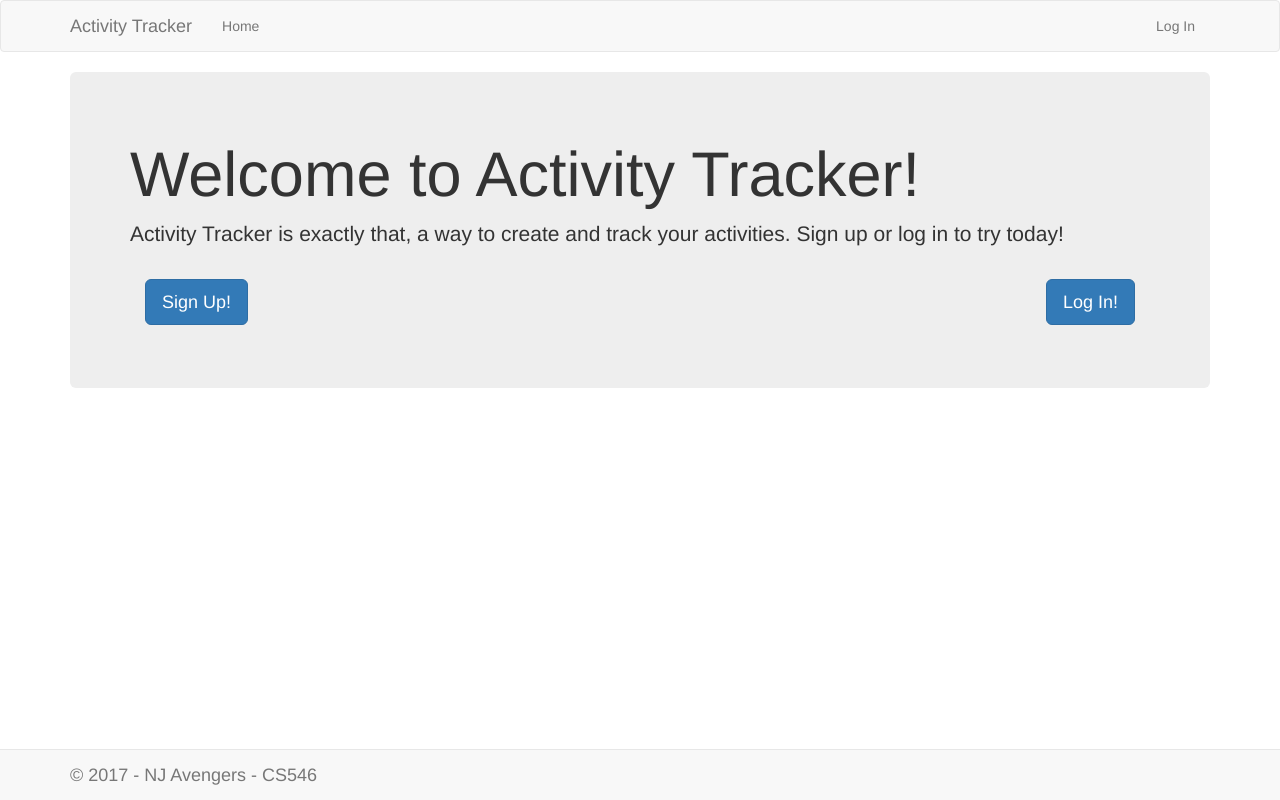
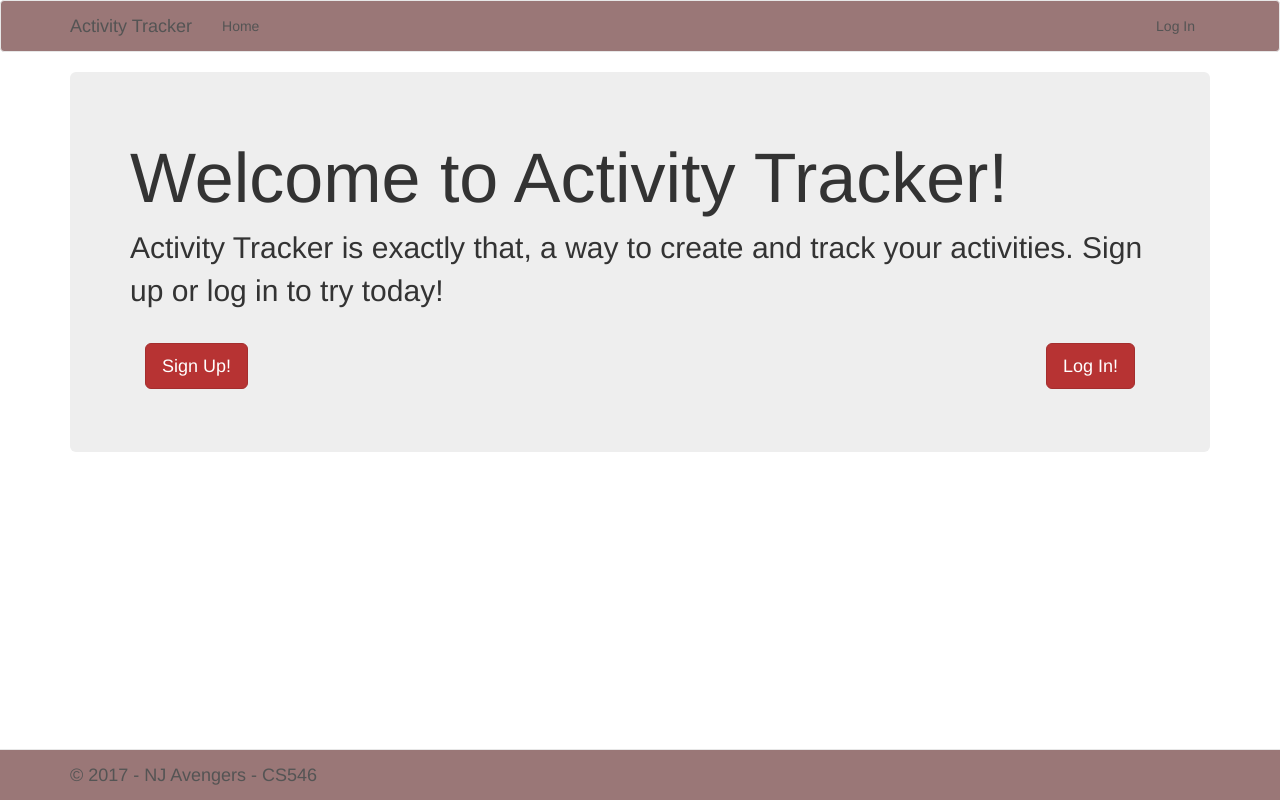
Before and after one commit to StevePak/ActivityTracker, a Node server app: page / in a window 1280 px wide. Run offline with Node 20, Linux system fonts and the light colour scheme; some libraries are stand-ins or nearby versions.

Commit message:
Missing changes.

```diff
--- a/package.json
+++ b/package.json
@@ -25,6 +25,7 @@
     "express-session": "^1.15.6",
     "http": "0.0.0",
     "jade": "^1.11.0",
+    "moment": "^2.20.0",
     "mongodb": "^2.2.33",
     "passport": "^0.4.0",
     "passport-local": "^1.0.0",
--- a/public/css/site.css
+++ b/public/css/site.css
@@ -9,3 +9,112 @@
 .btn-margin {
     margin: 15px;
 }
+
+.navbar-default {
+    background-color: #9a7777;
+    border-color: #e7e7e7;
+}
+
+.navbar-default .navbar-brand {
+    color: #545454;
+}
+
+.navbar-default .navbar-nav>li>a {
+    color: #545454;
+}
+
+.navbar-default .navbar-brand:focus, .navbar-default .navbar-brand:hover {
+    color: #4e4e4e;
+    background-color: transparent;
+}
+
+.btn-primary {
+    color: #fff;
+    background-color: #b73333;
+    border-color: #a42e2e;
+}
+
+.btn-primary:hover, .btn-primary:focus, .btn-primary:active, .btn-primary.active, .open>.dropdown-toggle.btn-primary {
+    color: #fff;
+    background-color: #db0000;
+    border-color: #8e2828; /*set the color you want here*/
+}
+
+.btn-primary.active.focus, .btn-primary.active:focus, .btn-primary.active:hover, .btn-primary:active.focus, .btn-primary:active:focus, .btn-primary:active:hover, .open>.dropdown-toggle.btn-primary.focus, .open>.dropdown-toggle.btn-primary:focus, .open>.dropdown-toggle.btn-primary:hover {
+    color: #fff;
+    background-color: #742020;
+    border-color: #122b40;
+}
+
+.h1, h1 {
+    font-size: 40px;
+}
+
+.jumbotron .h1, .jumbotron h1 {
+    font-size: 70px;
+}
+
+.jumbotron p {
+    margin-bottom: 15px;
+    font-size: 30px;
+    font-weight: 200;
+}
+
+/* Full-width input fields */
+.inputStyle[type=text], .inputStyle[type=password] {
+    width: 100%;
+    padding: 12px 20px;
+    margin: 8px 0;
+    display: inline-block;
+    border: 1px solid #ccc;
+    box-sizing: border-box;
+}
+
+/* Set a style for all buttons */
+.buttonStyle {
+    background-color: #4CAF50;
+    color: white;
+    padding: 14px 20px;
+    margin: 8px 0;
+    border: none;
+    cursor: pointer;
+    width: 100%;
+}
+
+/* Extra styles for the cancel button */
+.cancelbtnPadding {
+    padding: 14px 20px;
+    background-color: #f44336;
+}
+
+/* Float cancel and signup buttons and add an equal width */
+.cancelbtnStyle,.signupbtnStyle {
+    float: left;
+    width: 50%;
+}
+
+/* Add padding to container elements */
+.container-padding {
+    padding: 16px;
+}
+
+/* Clear floats */
+.clearfixContent::after {
+    content: "";
+    clear: both;
+    display: table;
+}
+
+
+.cancelbtnWidth, .signupbtnWidth {
+    width: 100%;
+}
+
+.bg-info {
+    background-color: #f7d9d9;
+}
+
+a {
+    color: #b73333;
+    text-decoration: none;
+}
--- a/routes/activities.js
+++ b/routes/activities.js
@@ -2,6 +2,7 @@ const express = require('express');
 const router = express.Router();
 const activities = require("../database/db_activities");
 const connection = require("../database/mongoConnection"); //for testing
+const moment = require('moment');
 
 router.get("/all", async (req, res) => {
     var activitiesList = await activities.getActivityByUserId(req.user._id);
@@ -34,8 +35,8 @@ router.get("/calendar", (req, res) => {
 
 router.get("/details/:id", async (req, res) => {
     const activity = await activities.getActivityById(req.params.id);
-    activity.start_time = new Date(Date.parse(activity.start_time)).toLocaleString();
-    activity.end_time = activity.end_time && activity.end_time != "" ? new Date(Date.parse(activity.end_time)).toLocaleString() : "Not Set";
+    activity.start_time = moment(activity.start_time).format("dddd, MMMM Do YYYY, h:mm a");
+    activity.end_time = activity.end_time && activity.end_time != "" ? moment(activity.end_time).format("dddd, MMMM Do YYYY, h:mm a") : "Not Set";
     activity.place = activity.place && activity.place != "" ? activity.place : "Not Set";
     activity.notes = activity.notes && activity.notes != "" ? activity.notes : "No Notes"
     res.render("activity/details", { activity: activity });
--- a/routes/home.js
+++ b/routes/home.js
@@ -1,37 +1,41 @@
 const express = require('express');
 const router = express.Router();
 const activities = require("../database/db_activities");
+const moment = require('moment');
 
 router.get('/', async (req, res, next) => {
     /*check if the user is logged in or not*/
-    if (req.isAuthenticated()){
+    if (req.isAuthenticated()) {
         var userID = req.user._id;
         var ac_list = await activities.get_todays_activity(userID);
-        res.render('home/index', {my_list: ac_list});
+        ac_list.forEach(activity => {
+            activity.start_time = moment(activity.start_time).format("dddd, MMMM Do YYYY, h:mm a");
+        });
+        res.render('home/index', { my_list: ac_list });
     }
     else
         res.render('home/index');
 });
 router.post('/', async (req, res, next) => {
-    if (req.isAuthenticated()){
+    if (req.isAuthenticated()) {
         var vm = req.body;
         var today = new Date();
         /*fixing formating issue*/
         var date_days = today.getDate();
-        if (date_days < 10)  date_days = '0'+date_days;
+        if (date_days < 10) date_days = '0' + date_days;
         var date_months = today.getMonth() + 1;
-        if (date_months < 10)  date_months = '0'+date_months;
+        if (date_months < 10) date_months = '0' + date_months;
         var time_hours = today.getHours();
-        if (time_hours < 10)  time_hours = '0'+time_hours;
+        if (time_hours < 10) time_hours = '0' + time_hours;
         var time_minutes = today.getMinutes = today.getMinutes()
-        if (time_minutes < 10)  time_minutes = '0'+time_minutes;
+        if (time_minutes < 10) time_minutes = '0' + time_minutes;
 
         var final_date = today.getFullYear() + '-' + date_months + '-' + date_days + 'T' + time_hours + ':' + time_minutes;
         /*check if it's past end time*/
         const activity = await activities.getActivityById(vm.actid);
         actEndTime = (activity.end_time).toString().split('T')[1];
         actStartTime = final_date.toString().split('T')[1];
-        if (activity.end_time != ''){
+        if (activity.end_time != '') {
             if (actEndTime < actStartTime)
                 activities.setActivityEndTime(vm.actid, final_date)
         }
@@ -40,7 +44,7 @@ router.post('/', async (req, res, next) => {
         var userID = req.user._id;
         /*rerender the page with new values*/
         var ac_list = await activities.get_todays_activity(userID);
-        res.render('home/index', {my_list: ac_list});
+        res.redirect('/');
     }
     else
         res.render('home/index');
--- /dev/null
+++ b/settings.js
@@ -0,0 +1,6 @@
+var exports = module.exports = {};
+
+exports.mongoConfig = {
+    serverUrl: "mongodb://localhost:27017/",
+    database: "NJ_Avengers_FP"
+};
```
Also changed, not shown: database/mongoConnection.js (+2 -7 lines), public/style.css (deleted, +0 -51 lines), views/home/index.jade (+12 -11 lines), 1 other file.
